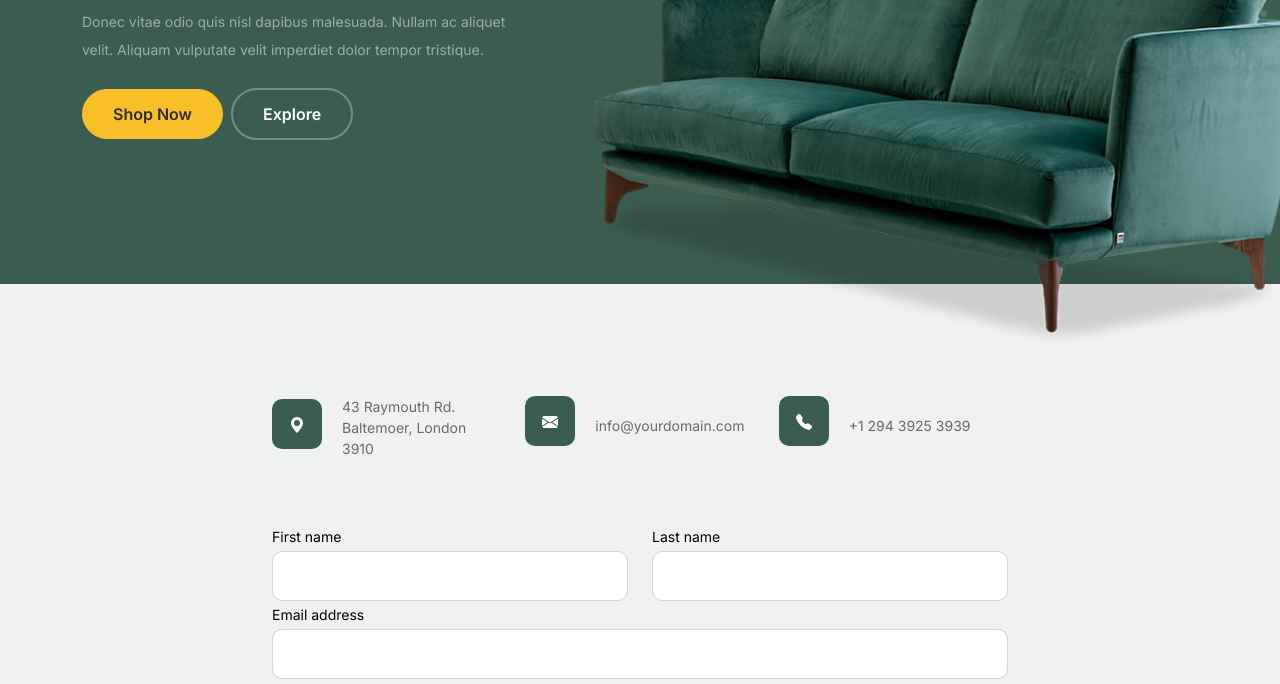
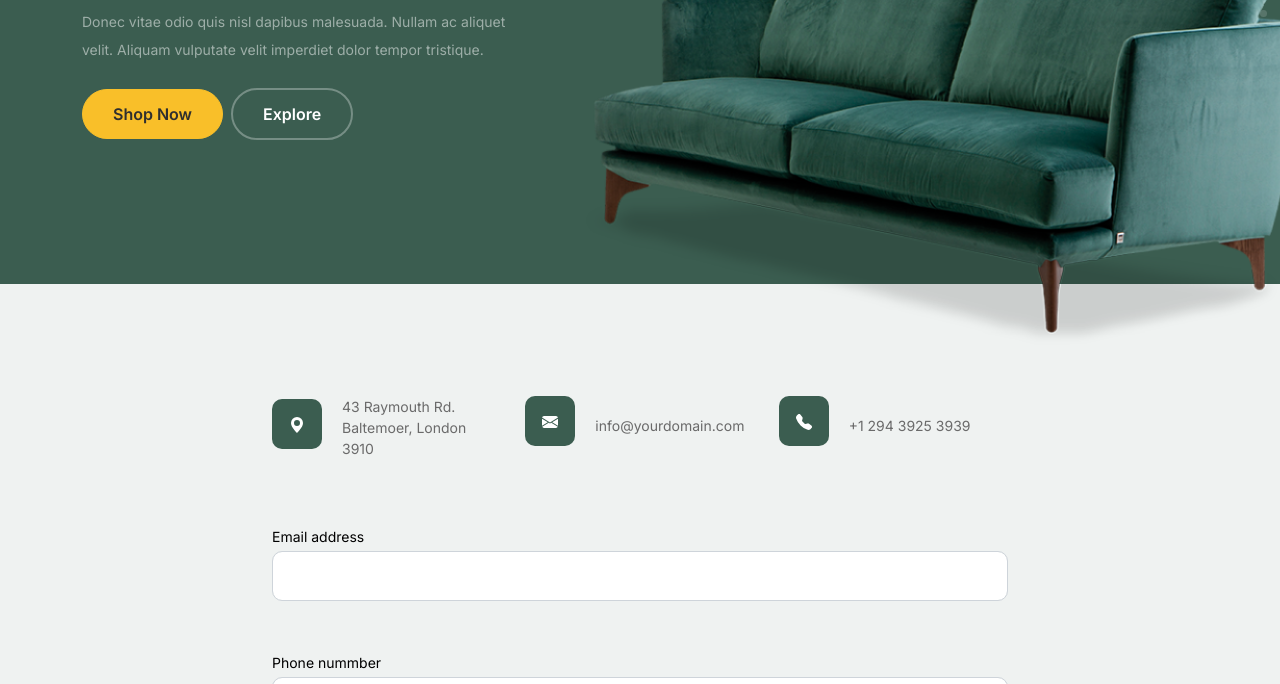
Before and after one commit to manuellangella/ecommerce-demo, a plain HTML site: page contact.html in a window 1280 px wide. Shown: the part 252-936 px from the top of the page. Drawn offline with Linux system fonts and the light colour scheme.

Commit message:
Form Update

```diff
--- a/contact.html
+++ b/contact.html
@@ -142,25 +142,14 @@
               </div>
 
               <form>
-                <div class="row">
-                  <div class="col-6">
-                    <div class="form-group">
-                      <label class="text-black" for="fname">First name</label>
-                      <input type="text" class="form-control" id="fname">
-                    </div>
-                  </div>
-                  <div class="col-6">
-                    <div class="form-group">
-                      <label class="text-black" for="lname">Last name</label>
-                      <input type="text" class="form-control" id="lname">
-                    </div>
-                  </div>
-                </div>
-                <div class="form-group">
+                <div class="form-group mb-5">
                   <label class="text-black" for="email">Email address</label>
                   <input type="email" class="form-control" id="email">
                 </div>
-
+		<div class="form-group mb-5">
+                  <label class="text-black" for="email">Phone nummber</label>
+                  <input type="tel" class="form-control" id="pnumber">
+                </div>
                 <div class="form-group mb-5">
                   <label class="text-black" for="message">Message</label>
                   <textarea name="" class="form-control" id="message" cols="30" rows="5"></textarea>
```
